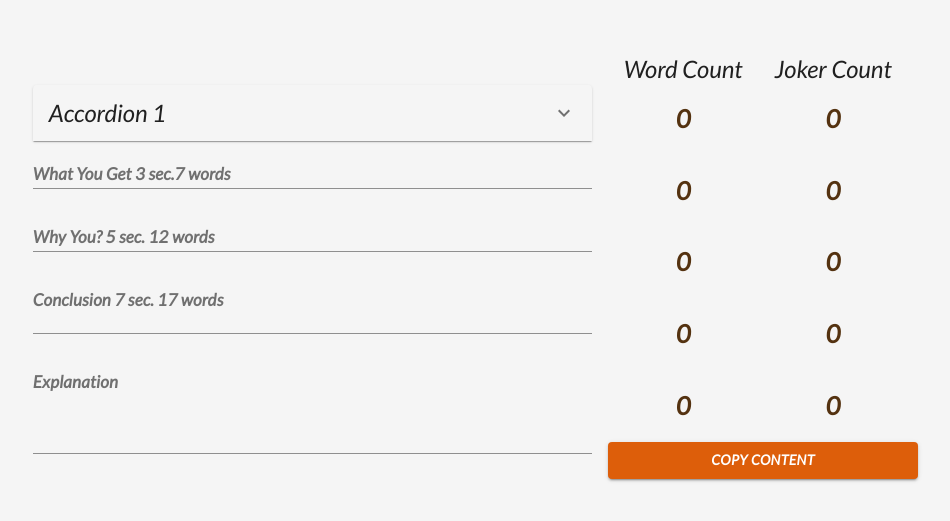
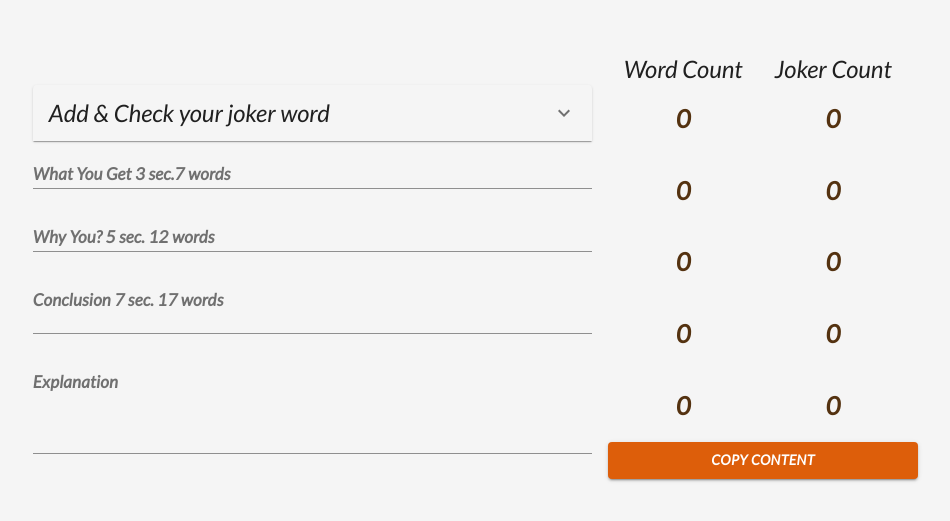
Before and after one commit to Shakib448/wordcount-avivson, a React (Create React App) app: page / in a window 1280 px wide. Shown: the part 123-644 px from the top of the page, without its empty margins (136-1086 px from the left). Built offline with nearby package versions, Linux system fonts and the light colour scheme.

Commit message:
WIP on functionality

```diff
--- a/src/components/Form/Form.js
+++ b/src/components/Form/Form.js
@@ -248,7 +248,7 @@ const Form = () => {
                     id="panel1a-header"
                   >
                     <Typography variant="h5" className={classes.heading}>
-                      Accordion 1
+                      Add & Check your joker word
                     </Typography>
                   </AccordionSummary>
                   <AccordionDetails className={classes.accordingDetails}>
@@ -258,7 +258,6 @@ const Form = () => {
                       </InputLabel>
                       <Input
                         className={classes.formControl}
-                        // defaultValue={jokerMatch.join(" ,")}
                         value={jokerMatch?.join(" ,")}
                         onChange={(e) => wordCount(e.target.value, "joker")}
                         name="joker"
@@ -266,15 +265,11 @@ const Form = () => {
                       />
                     </FormControl>
                     <FormControl>
-                      <InputLabel>
-                        Count of joker words with first 70 words
-                      </InputLabel>
+                      <InputLabel>Add Your Joker Word</InputLabel>
                       <Input
                         className={classes.formControl}
-                        // defaultValue={jokerMatch.join(" ,")}
-                        value={jokerMatch?.join(" ,")}
                         onChange={(e) => wordCount(e.target.value, "joker")}
-                        name="joker"
+                        name="jokerAdd"
                         inputRef={register}
                       />
                     </FormControl>
```
